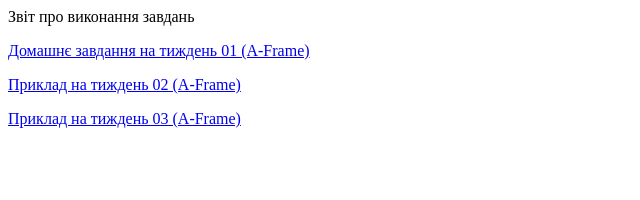
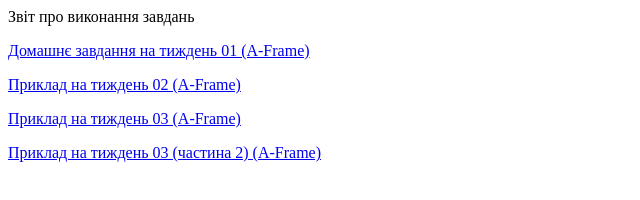
Before and after one commit to lytvynenko206/ICTO, a plain HTML site: page index.html in a window 1280 px wide. Shown: the whole page, without its empty margins (0-640 px from the left). Drawn offline with Linux system fonts and the light colour scheme.

Commit message:
Update index.html

```diff
--- a/index.html
+++ b/index.html
@@ -10,5 +10,6 @@
                <p><a href="week01/ARindex.html" target="_blank">Домашнє завдання на тиждень 01 (A-Frame)</a>
                <p><a href="week02/ARindex.html" target="_blank">Приклад на тиждень 02 (A-Frame)</a>
                <p><a href="week03/ARindex03.html" target="_blank">Приклад на тиждень 03 (A-Frame)</a>
+               <p><a href="week03(2)/ARindex02.html" target="_blank">Приклад на тиждень 03 (частина 2) (A-Frame)</a>
        </body>
 </html>
```
